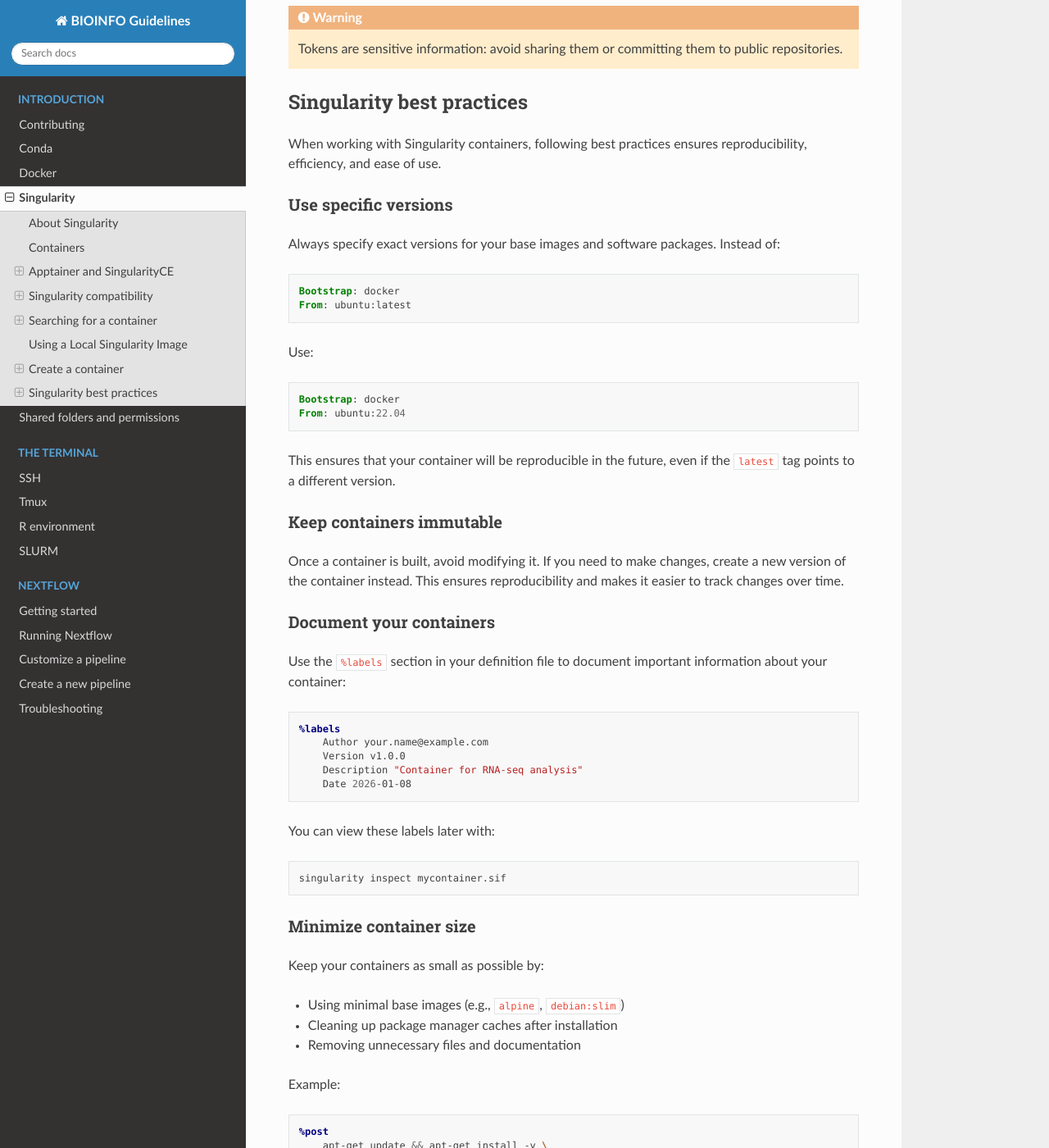
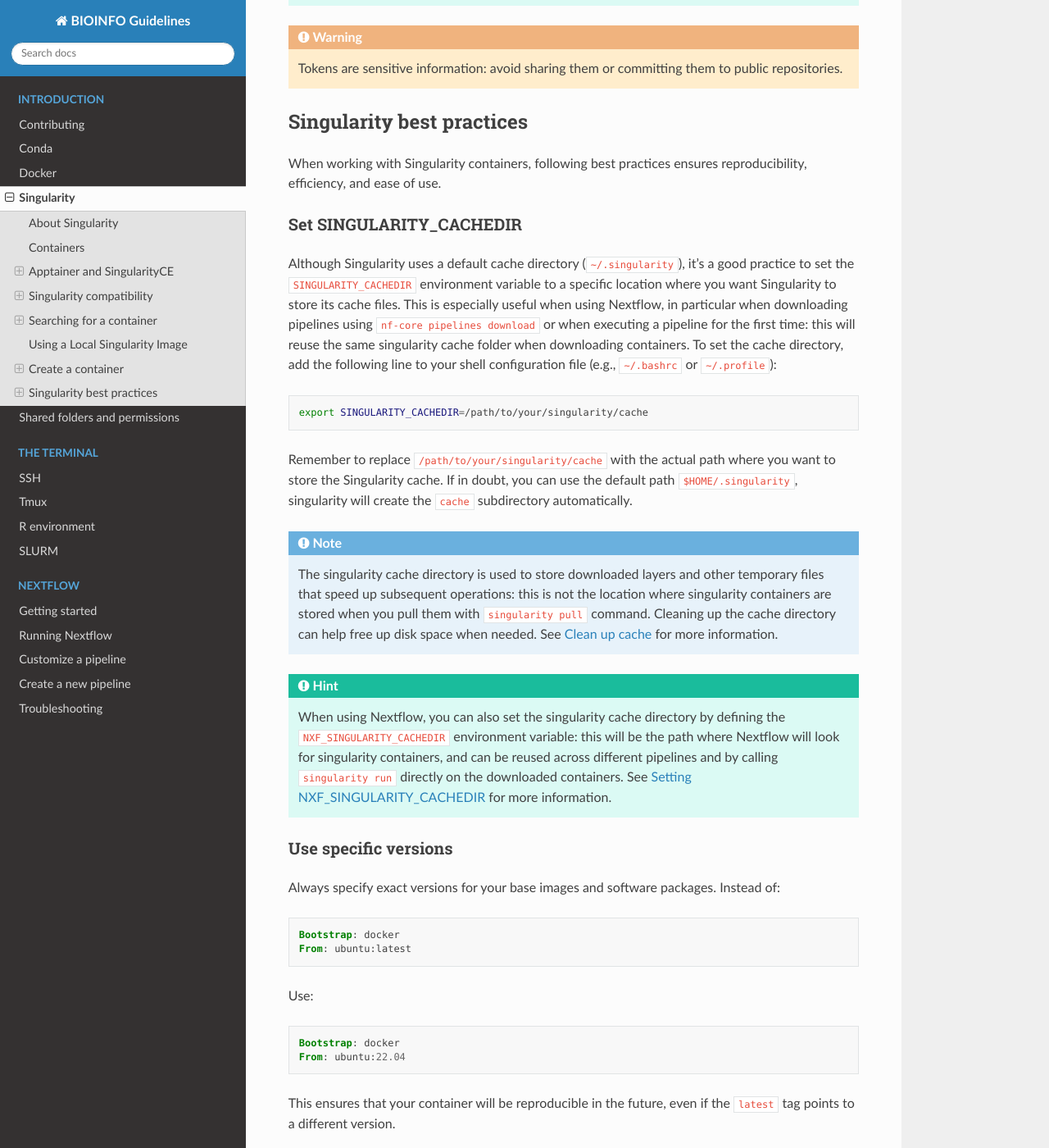
Before and after one commit to cnr-ibba/BIOINFO-guidelines, a Sphinx documentation site: the page built from docs/general/singularity.rst, in a window 1280 px wide and 1400 px high, scrolled down 8235 px. Shown: the whole window at 82% size. Built offline with Sphinx 7.4.7 and the Read the Docs theme 3.1.0, drawn with Linux system fonts in a browser that asks for light colours; some of the changed text lies outside the part shown.

Commit message:
:memo: describe singularity environment variables

```diff
--- a/docs/general/singularity.rst
+++ b/docs/general/singularity.rst
@@ -274,7 +274,7 @@ able to run a singularity container.
   In our shared infrastructure at IBBA, we have a shared folder directory in which
   we put singularity container managed with nextflow: those containers are downloaded
   by nextflow but can be used like any other pulled singularity container.
-  See :ref:`Setting NXF_SINGULARITY_CACHEDIR <set-singularity-cache>` for more information
+  See :ref:`Setting NXF_SINGULARITY_CACHEDIR <set-nxf-singularity-cache>` for more information
 
 .. _Sylabs Cloud: https://cloud.sylabs.io/library
 
@@ -399,6 +399,46 @@ Singularity best practices
 When working with Singularity containers, following best practices ensures
 reproducibility, efficiency, and ease of use.
 
+.. _set-singularity-cache:
+
+Set SINGULARITY_CACHEDIR
+~~~~~~~~~~~~~~~~~~~~~~~~
+
+Although Singularity uses a default cache directory (``~/.singularity``),
+it's a good practice to set the ``SINGULARITY_CACHEDIR`` environment variable
+to a specific location where you want Singularity to store its cache files. This
+is especially useful when using Nextflow, in particular when downloading pipelines
+using ``nf-core pipelines download`` or when executing a pipeline for the first time:
+this will reuse the same singularity cache
+folder when downloading containers. To set the cache directory, add the following line
+to your shell configuration file (e.g., ``~/.bashrc`` or ``~/.profile``):
+
+.. code-block:: bash
+
+  export SINGULARITY_CACHEDIR=/path/to/your/singularity/cache
+
+Remember to replace ``/path/to/your/singularity/cache`` with the actual path
+where you want to store the Singularity cache. If in doubt, you can use the
+default path ``$HOME/.singularity``, singularity will create the ``cache`` subdirectory
+automatically.
+
+.. note::
+
+  The singularity cache directory is used to store downloaded layers
+  and other temporary files that speed up subsequent operations: this is not
+  the location where singularity containers are stored when you pull them with
+  ``singularity pull`` command. Cleaning up the cache directory can help free up disk space
+  when needed. See :ref:`Clean up cache <clean-up-singularity>` for more information.
+
+.. hint::
+
+  When using Nextflow, you can also set the singularity cache directory
+  by defining the ``NXF_SINGULARITY_CACHEDIR`` environment variable: this will
+  be the path where Nextflow will look for singularity containers, and can be
+  reused across different pipelines and by calling ``singularity run`` directly
+  on the downloaded containers.
+  See :ref:`Setting NXF_SINGULARITY_CACHEDIR <set-nxf-singularity-cache>` for more information.
+
 Use specific versions
 ~~~~~~~~~~~~~~~~~~~~~
 
--- a/docs/nextflow/running.rst
+++ b/docs/nextflow/running.rst
@@ -12,7 +12,7 @@ Despite nextflow could be run using :doc:`conda <../general/conda>`,
 or other container runtimes, the recommended container application to use
 is **singularity**: this solution in fact manages all software dependencies
 in a unique file and could be cached and reused in order to speed up the
-calculation process (see :ref:`set-singularity-cache` for more information).
+calculation process (see :ref:`set-nxf-singularity-cache` for more information).
 You can have more information about singularity in
 the :ref:`singularity <about-singularity>` section of this guidelines.
 
@@ -31,7 +31,7 @@ You can select the type of container runtime to use with the
   downloading softwares: singularity cache could be configured in
   `singularity scope <https://www.nextflow.io/docs/edge/reference/config.html#singularity>`_
   or better using ``$NXF_SINGULARITY_CACHEDIR``.
-  See :ref:`Setting NXF_SINGULARITY_CACHEDIR <set-singularity-cache>` for more information
+  See :ref:`Setting NXF_SINGULARITY_CACHEDIR <set-nxf-singularity-cache>` for more information
 
 Nextflow parameters and pipeline parameters
 -------------------------------------------
--- a/docs/nextflow/troubleshooting.rst
+++ b/docs/nextflow/troubleshooting.rst
@@ -330,7 +330,7 @@ you can use:
 The utility will ask you if you want to download the *singularity container images*
 with the pipeline (usually yes) and if you want to *copy* singularity images
 into the pipeline download folder or if you want to *amend* the singularity
-images in the :ref:`$NXF_SINGULARITY_CACHEDIR <set-singularity-cache>` folder:
+images in the :ref:`$NXF_SINGULARITY_CACHEDIR <set-nxf-singularity-cache>` folder:
 the latter should be choose if you are downloading the container images in a shared
 folder that can be used during nextflow execution (ie. you are in a *login* node
 in HPC infrastructure with internet access, while in the *computing* nodes there's
```
Also changed, not shown: docs/nextflow/getting-started.rst (+6 -1 lines).
